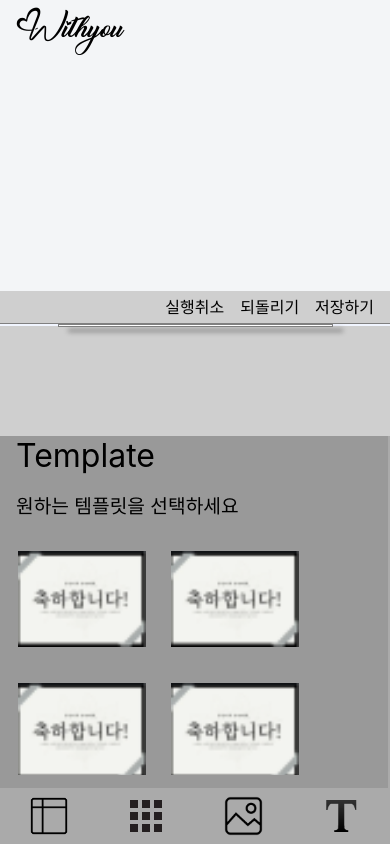
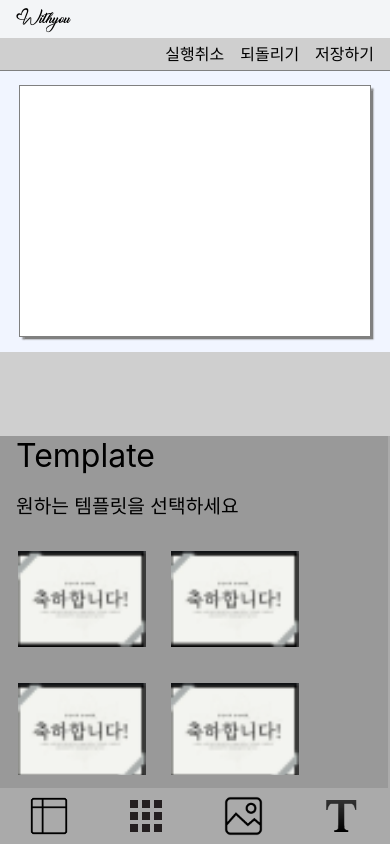
Before and after one commit to onniseonmi/Withyou, a React (Create React App) app in the folder client/: page /editpage in a window 390 px wide. Built offline with nearby package versions, Linux system fonts and the light colour scheme.

Commit message:
FIX Drag&Drop , Add ScaleCanvas

```diff
--- a/client/src/components/Nav.js
+++ b/client/src/components/Nav.js
@@ -28,7 +28,7 @@ const Nav = ({ isLogin, setIsLogin, accessToken, setAccessToken }) => {
       <div className="nav-container">
         <div className="nav-left"></div>
         <div className="title">
-        <a href="/">
+          <a href="/">
             <div className="logo">Withyou</div>
           </a>
         </div>
@@ -40,9 +40,7 @@ const Nav = ({ isLogin, setIsLogin, accessToken, setAccessToken }) => {
             <div id="join" onClick={handleClick}>
               Join
             </div>
-            <span className="burger_bar">
-
-            </span>
+            <span className="burger_bar"></span>
           </div>
         ) : (
           <div className="nav-box nav-right">
--- a/client/src/components/editpage/canvas/modals/Elements.js
+++ b/client/src/components/editpage/canvas/modals/Elements.js
@@ -19,7 +19,7 @@ export default function Elements() {
             onClick={
               // TODO : 누르면 템플릿 적용되도록 구현
               // 그 후 닫힘
-              console.log("엘리먼트 추가")
+              () => console.log("엘리먼트 추가")
             }
           />
         ))}
--- a/client/src/components/editpage/canvas/modals/ImageOnCanvas.js
+++ b/client/src/components/editpage/canvas/modals/ImageOnCanvas.js
@@ -1,4 +1,4 @@
-import React, { useRef, useState } from "react";
+import React, { useRef } from "react";
 import "../../../../css/editpage/canvas/modals/ImageOnCanvas.css";
 export default function ImageOnCanvas({
   id,
@@ -11,45 +11,24 @@ export default function ImageOnCanvas({
   onSelect,
   onChangeStyle,
   selectState,
-  canvasPaper,
+  initLocation,
+  setMouseInitLocation,
+  currentLocation,
+  setMouseCurrentLocation,
+  clientWidth,
 }) {
   const imageRef = useRef();
-  let initialLocation_X = 0;
-  let initialLocation_Y = 0;
 
-  function calculatePosition(e) {
-    if (isDragging) {
-      // TODO : 클릭하면 오브젝트가 다시 중앙으로 감 왜?
-      // 기본 로직
-      // 현재 오브젝트의 위치 - 마우스의 첫 클릭지점  ---> 변위차
-      // 마우스의 현재지점 - 변위차 = 오브젝트의 위치
-      // console.log("1", +e.target.style.left.slice(0, -2)); // 현재 오브젝트의 캔버스 안 좌표
-      // console.log("2", canvasPaper.getBoundingClientRect().left); // 현재 캔버스 좌표
-      let currentX =
-        +e.target.style.left.slice(0, -2) +
-        canvasPaper.getBoundingClientRect().left;
-
-      // console.log("3", currentX); //화면상 실 좌표
-      // console.log("4", initialLocation_X); // 클릭 시작한 좌표
-      // 변위 차
-      let differX = +e.target.style.left.slice(0, -2) - initialLocation_X;
-      let differY = +e.target.style.top.slice(0, -2) - initialLocation_Y;
-
-      onChangeStyle({
-        // -(처음 클릭한 지점 - 마우스위치)
-        // left: e.clientX - differX + "px",
-        // top: e.clientY - differY + "px",
-      });
-    }
-  }
-
-  function onMouseOverObject(e, opacity) {
+  function opacityOnObject(e, opacity) {
     e.target.style.opacity = opacity;
   }
 
   function controlCursorStyle(e, type) {
     e.target.style.cursor = type;
   }
+  const { left, top } = document
+    .querySelector("#canvas-paper")
+    .getBoundingClientRect();
 
   return (
     <img
@@ -63,30 +42,49 @@ export default function ImageOnCanvas({
         border: isSelected ? "solid 1px red" : "solid 1px transparent",
       }}
       onMouseDown={(e) => {
+        // 초기 선택좌표 기억
+        setMouseInitLocation(e.clientX, e.clientY);
+        // 현재 오브젝트의 좌표
+        setMouseCurrentLocation(
+          e.target.getBoundingClientRect().left,
+          e.target.getBoundingClientRect().top
+        );
+        onDragStart();
         if (!selectState) {
-          initialLocation_X = e.clientX;
-          initialLocation_Y = e.clientY;
           onSelect();
           controlCursorStyle(e, "grabbing");
         }
-        onDragStart();
-        console.log("down", initialLocation_X);
       }}
       onMouseUp={(e) => {
         controlCursorStyle(e, "grab");
         onDragEnd();
-        initialLocation_X = 0;
-        initialLocation_Y = 0;
       }}
       onMouseMove={(e) => {
-        calculatePosition(e);
+        if (isDragging) {
+          if (clientWidth >= 900) {
+            const differX = initLocation.x / 2 - currentLocation.x / 2;
+            const differY = initLocation.y / 2 - currentLocation.y / 2;
+            onChangeStyle({
+              left: e.pageX / 2 - differX - left / 2,
+              top: e.pageY / 2 - differY - top / 2,
+            });
+          } else {
+            const differX = initLocation.x - currentLocation.x;
+            const differY = initLocation.y - currentLocation.y;
+            onChangeStyle({
+              left: e.pageX - differX - left,
+              top: e.pageY - differY - top,
+            });
+          }
+        }
       }}
       onMouseOver={(e) => {
         controlCursorStyle(e, "grab");
-        onMouseOverObject(e, 0.5);
+        opacityOnObject(e, 0.5);
       }}
       onMouseOut={(e) => {
-        onMouseOverObject(e, 1);
+        // onDragEnd();
+        opacityOnObject(e, 1);
       }}
     />
   );
--- a/client/src/css/EditPage.css
+++ b/client/src/css/EditPage.css
@@ -24,38 +24,18 @@
   justify-content: center;
 }
 #canvas-paper {
+  width: 350px;
+  height: 250px;
+  transform: scale(2);
   background-color: #ffffff;
   border: 1px solid gray;
-  box-shadow: 10px 5px 5px gray;
-  width: 70%;
-  height: 50%;
+  box-shadow: 0.2rem 0.2rem 0.1rem gray;
   position: relative;
 }
 #edit-footer-menu {
 }
 
-/*!클때*/
-@media screen and (min-width: 1500px) {
-  #canvas-paper {
-    width: 40rem;
-    height: 30rem;
-  }
-}
 /*!중간*/
-@media screen and (max-width: 1500px) {
-  /* #canvas-paper::before {
-    content: "";
-    display: block;
-    padding-top: 67%;
-  }
-  #content {
-    position: absolute;
-    top: 0;
-    right: 0;
-    bottom: 0;
-    left: 0;
-  } */
-}
 /*!작을때*/
 @media screen and (max-width: 900px) {
   #EditPage {
@@ -64,7 +44,10 @@
   #edit-menu {
     flex-direction: column-reverse;
   }
-  #canvas-container {
+  #canvas-paper {
+    transform: scale(1);
+    width: 350px;
+    height: 250px;
   }
 }
 
--- a/client/src/css/Nav.css
+++ b/client/src/css/Nav.css
@@ -1,11 +1,11 @@
 @font-face {
   font-family: "Huglife";
-  src: url('../fonts/HughIsLifePersonalUseItalic-K7axe.ttf') format('truetype');
+  src: url("../fonts/HughIsLifePersonalUseItalic-K7axe.ttf") format("truetype");
 }
 
 @font-face {
   font-family: "Gulimn";
-  src: url('../fonts/DXGulimB-KSCpc-EUC-H.ttf') format('truetype');
+  src: url("../fonts/DXGulimB-KSCpc-EUC-H.ttf") format("truetype");
 }
 
 .nav-container {
@@ -67,10 +67,19 @@
 
 @media screen and (max-width: 900px) {
   .nav-container {
+    display: flex;
     width: 100%;
-    height: 100%;
+    height: 4.5vh;
     background-color: F9FFFF;
     border-bottom: black;
+  }
+
+  .title {
+    display: flex;
+  }
+
+  .logo {
+    font-size: 3vh;
   }
 
   .nav-box {
--- a/client/src/css/editpage/canvas/modals/ImageProperty.css
+++ b/client/src/css/editpage/canvas/modals/ImageProperty.css
@@ -1,6 +1,6 @@
 #property-modal {
   width: 100%;
-  height: 13vh;
+  height: 10vh;
   background-color: rgb(207, 207, 207);
 }
 
@@ -55,5 +55,4 @@
     flex: 1;
     text-align: center;
   }
-
 }
--- a/client/src/css/editpage/canvas/modals/PropertyBlank.css
+++ b/client/src/css/editpage/canvas/modals/PropertyBlank.css
@@ -1,5 +1,5 @@
 #property-modal {
   width: 100%;
-  height: 13vh;
+  height: 10vh;
   background-color: rgb(207, 207, 207);
 }
--- a/client/src/pages/EditPage.js
+++ b/client/src/pages/EditPage.js
@@ -1,4 +1,4 @@
-import React, { useState, useRef } from "react";
+import React, { useState, useRef, useEffect } from "react";
 import "../css/EditPage.css";
 import ImageOnCanvas from "../components/editpage/canvas/modals/ImageOnCanvas";
 import EditMenu from "../components/editpage/menu/EditMenu";
@@ -14,6 +14,8 @@ export default function EditPage() {
   const [menuBtnStatus, setMenuBtnStatus] = useState("menuBar-template");
   const canvasRef = useRef();
   const [contemporaryZIndex, setcontemporaryZIndex] = useState("0");
+  const [initLocation, setInitLocation] = useState({ x: 0, y: 0 });
+  const [currentLocation, setCurrentLocation] = useState({ x: 0, y: 0 });
   // 가장 위로 올리려면, 현재 인덱스중 가장 높은 놈으로 만들어주면 된다.
 
   function onSelect(index) {
@@ -66,22 +68,42 @@ export default function EditPage() {
     setSelectState(false);
   }
 
+  const { clientWidth } = document.body;
+
   function addToItems(src) {
     const canvas = document
       .querySelector("#canvas-paper")
       .getBoundingClientRect();
+    // ! 아래 코드 중복 줄이기
     setItemStates((prevState) => {
+      if (clientWidth >= 900) {
         return [
           ...prevState,
           {
             id: makeId(),
             src,
-          // TODO : 작은화면에서 출력한 경우, 큰 화면으로 어떻게 가져올까?
-          // 작은 화면과 큰 화면의 비율을 맞춰야 할 것 같음
             style: {
               position: "absolute",
               zIndex: itemStates.length,
-            // 위치 재설정
+              width: canvas.width / 6,
+              height: canvas.height / 6,
+              top: canvas.height / 4 - canvas.height / 10,
+              left: canvas.width / 4 - canvas.width / 12,
+              transform: "rotate(0deg)",
+            },
+            isSelected: false,
+            isDragging: false,
+          },
+        ];
+      } else {
+        return [
+          ...prevState,
+          {
+            id: makeId(),
+            src,
+            style: {
+              position: "absolute",
+              zIndex: itemStates.length,
               width: canvas.width / 3,
               height: canvas.height / 3,
               top: canvas.height / 2 - canvas.height / 5,
@@ -92,8 +114,10 @@ export default function EditPage() {
             isDragging: false,
           },
         ];
+      }
     });
   }
+
   function makeId() {
     return ([1e7] + -1e3 + -4e3 + -8e3 + -1e11).replace(/[018]/g, (c) =>
       (
@@ -116,6 +140,13 @@ export default function EditPage() {
     setcontemporaryZIndex(input);
   }
 
+  function setMouseInitLocation(x, y) {
+    setInitLocation({ x: x, y: y });
+  }
+
+  function setMouseCurrentLocation(x, y) {
+    setCurrentLocation({ x: x, y: y });
+  }
   return (
     <>
       <div id="canvas-top-menu">
@@ -171,7 +202,11 @@ export default function EditPage() {
                       setItemStates(nextState);
                     }}
                     selectState={selectState}
-                    canvasPaper={canvasRef.current}
+                    initLocation={initLocation}
+                    setMouseInitLocation={setMouseInitLocation}
+                    currentLocation={currentLocation}
+                    setMouseCurrentLocation={setMouseCurrentLocation}
+                    clientWidth={clientWidth}
                   />
                 );
               })}
```
Lines whose indentation alone changed are shown as unchanged.
